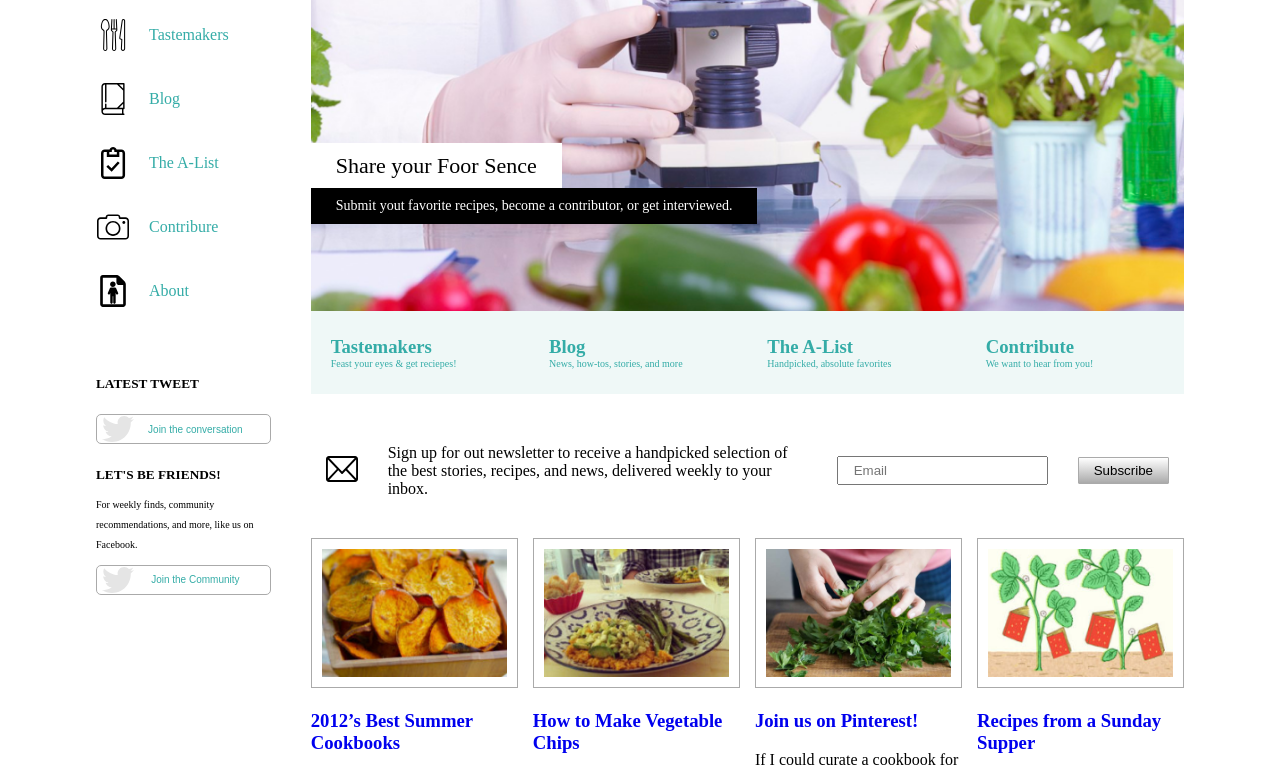
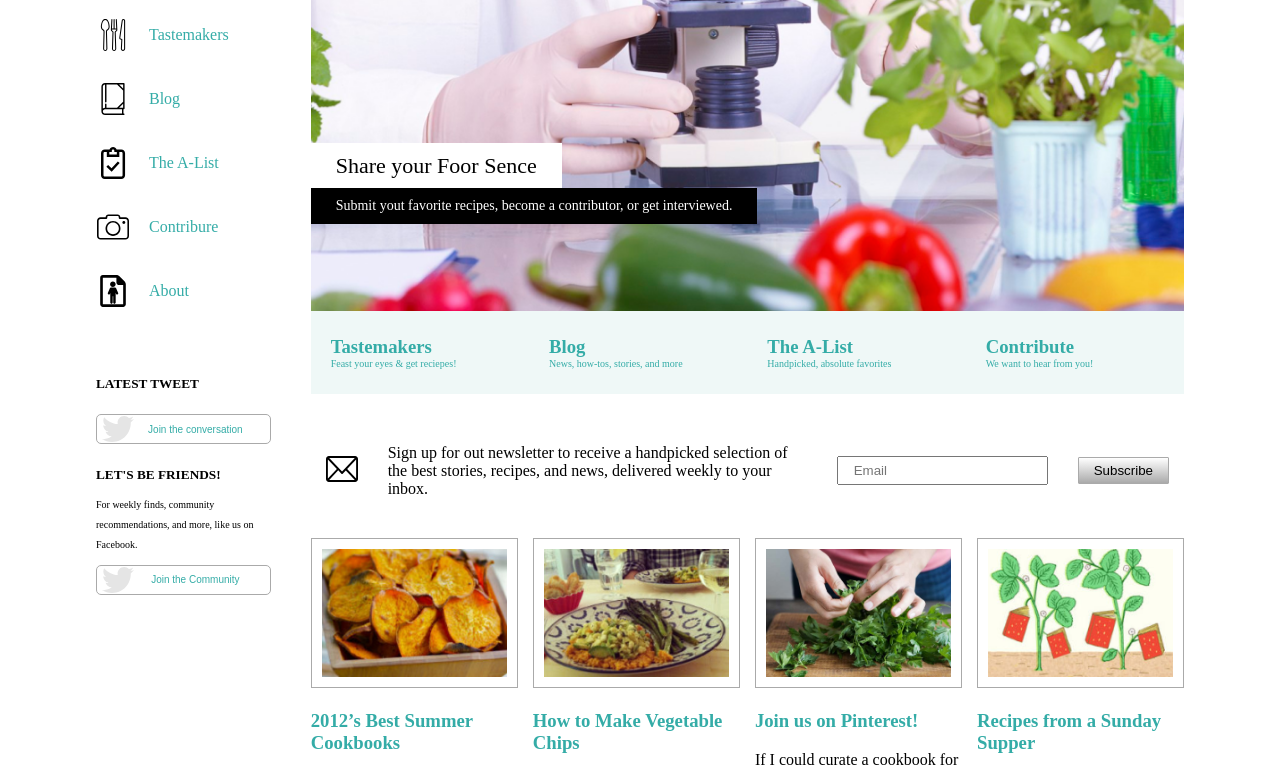
Before and after one commit to 1ek/Balanov_tasks, a plain HTML site: page task1.1/index.html in a window 1280 px wide. Shown: the part 142-911 px from the top of the page. Drawn offline with Linux system fonts and the light colour scheme.

Commit message:
fix h3 color-text posts

```diff
--- a/task1.1/index.html
+++ b/task1.1/index.html
@@ -117,8 +117,8 @@
                 <div class="posts flex">
                     <article class="post">
                         <a href="#"><img src="paints/image-4.png" alt="image"></a>
-                        <h3 class="color-text">
-                            <a href="#">2012’s Best Summer Cookbooks</a>
+                        <h3 >
+                            <a class="color-text" href="#">2012’s Best Summer Cookbooks</a>
                         </h3>
                         <p>
                             With the best of the season coming from “orchards, farms and gardens,” NPR has put together
@@ -132,8 +132,8 @@
                     </article>
                     <article class="post">
                         <a href="#"><img src="paints/image-1.png" alt="image"></a>
-                        <h3 class="color-text">
-                            <a href="#">How to Make Vegetable Chips</a>
+                        <h3 >
+                            <a class="color-text" href="#">How to Make Vegetable Chips</a>
                         </h3>
                         <p>
                             About a month ago, I ate almost an entire box of kale chips. My brother and I were visiting our cousin in Brooklyn,
@@ -146,8 +146,8 @@
                     </article>
                     <article class="post">
                         <a href="#"><img src="paints/image-2.png" alt="image"></a>
-                        <h3 class="color-text">
-                            <a href="#">Join us on Pinterest!</a>
+                        <h3 >
+                            <a class="color-text" href="#">Join us on Pinterest!</a>
                         </h3>
                         <p>
                             If I could curate a cookbook for you, this would be it.
@@ -159,8 +159,8 @@
                     </article>
                     <article class="post">
                         <a href="#"><img src="paints/image-3.png" alt="image"></a>
-                        <h3 class="color-text">
-                            <a href="#">Recipes from a Sunday Supper</a>
+                        <h3 >
+                            <a class="color-text" href="#">Recipes from a Sunday Supper</a>
                         </h3>
                         <p>
                             I could not figure out what to do with the delectable slices of Pear Cake that
```
